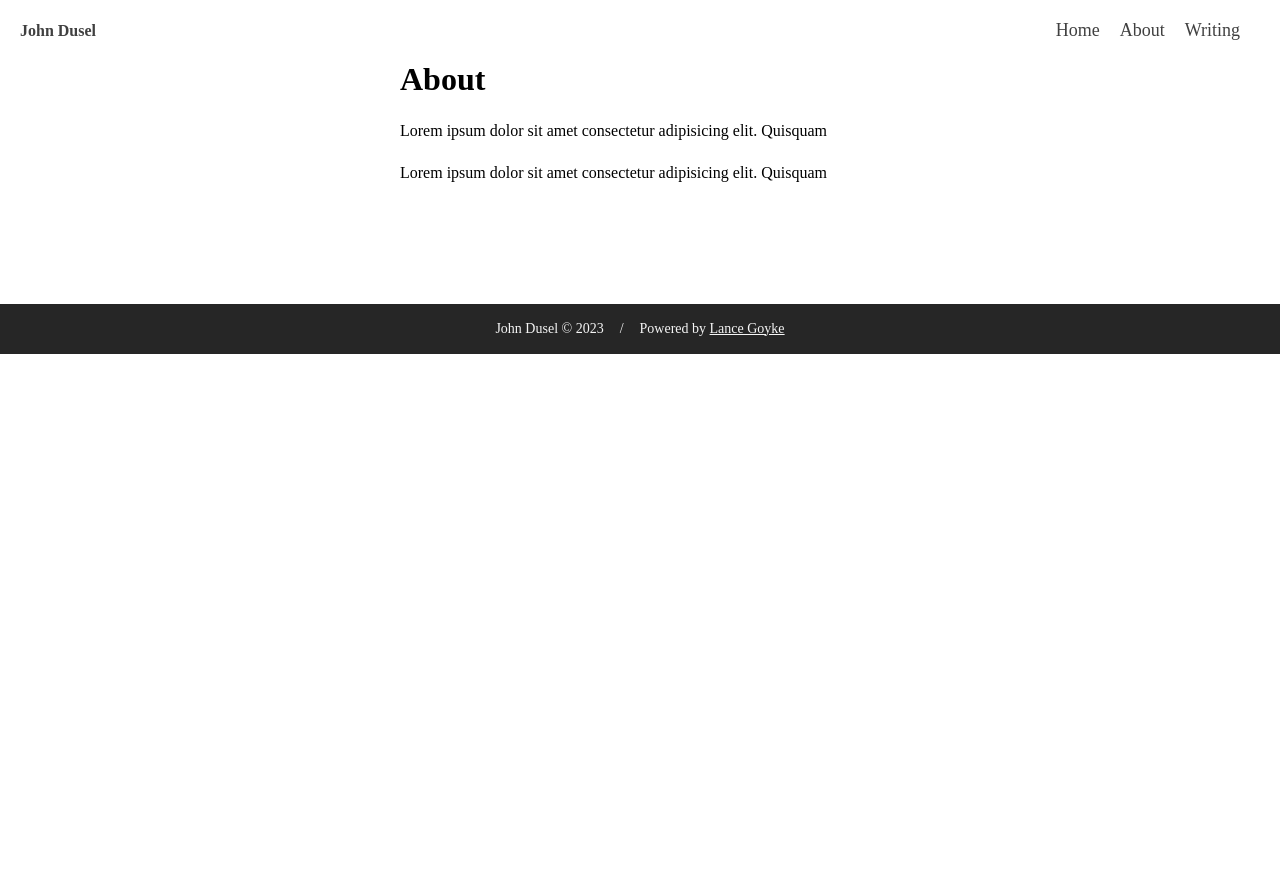
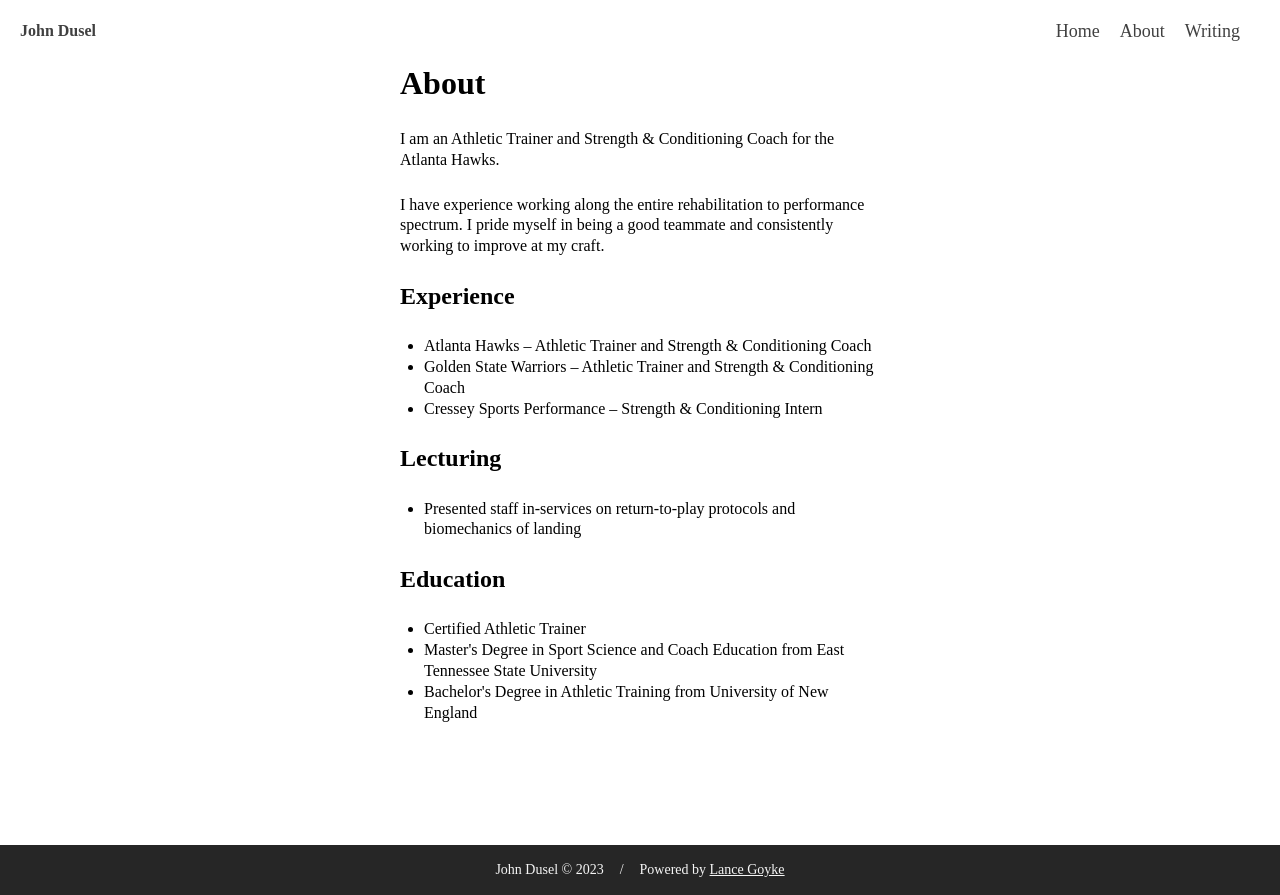
Before and after one commit to lancegoyke/johndusel.com, a Next.js app in the folder frontend/: page /about in a window 1280 px wide. Before the commit the page ends 800 px from the top, so only its background shows below. Built offline with nearby package versions, Linux system fonts and the light colour scheme.

Commit message:
layout info for About page

```diff
--- a/frontend/src/pages/about.tsx
+++ b/frontend/src/pages/about.tsx
@@ -1,13 +1,16 @@
-import Head from 'next/head'
-import Navbar from '../components/Navbar'
-import Footer from '../components/Footer'
+import Head from "next/head";
+import Navbar from "../components/Navbar";
+import Footer from "../components/Footer";
 
 export default function About() {
   return (
     <>
       <Head>
         <title>About</title>
-        <meta name="description" content="Professional work in an impressive field" />
+        <meta
+          name="description"
+          content="I am an Athletic Trainer and Strength & Conditioning Coach for the Atlanta Hawks"
+        />
         <meta name="viewport" content="width=device-width, initial-scale=1" />
         <link rel="icon" href="/favicon.ico" />
       </Head>
@@ -18,16 +21,52 @@ export default function About() {
             <div className="stack-recursive">
               <h1>About</h1>
               <p>
-                Lorem ipsum dolor sit amet consectetur adipisicing elit. Quisquam
+                I am an Athletic Trainer and Strength & Conditioning Coach for
+                the Atlanta Hawks.
               </p>
               <p>
-                Lorem ipsum dolor sit amet consectetur adipisicing elit. Quisquam
+                I have experience working along the entire rehabilitation to
+                performance spectrum. I pride myself in being a good teammate
+                and consistently working to improve at my craft.
               </p>
+              <h2>Experience</h2>
+              <ul>
+                <li>
+                  Atlanta Hawks – Athletic Trainer and Strength & Conditioning
+                  Coach
+                </li>
+                <li>
+                  Golden State Warriors – Athletic Trainer and Strength &
+                  Conditioning Coach
+                </li>
+                <li>
+                  Cressey Sports Performance – Strength & Conditioning Intern
+                </li>
+              </ul>
+              <h2>Lecturing</h2>
+              <ul>
+                <li>
+                  Presented staff in-services on return-to-play protocols and
+                  biomechanics of landing
+                </li>
+              </ul>
+              <h2>Education</h2>
+              <ul>
+                <li>Certified Athletic Trainer</li>
+                <li>
+                  Master's Degree in Sport Science and Coach Education from East
+                  Tennessee State University
+                </li>
+                <li>
+                  Bachelor's Degree in Athletic Training from University of New
+                  England
+                </li>
+              </ul>
             </div>
           </div>
         </div>
       </main>
       <Footer />
     </>
-  )
+  );
 }
--- a/frontend/src/styles/globals.css
+++ b/frontend/src/styles/globals.css
@@ -53,6 +53,7 @@
   max-inline-size: var(--measure);
   padding: 0;
   margin: 0;
+  line-height: 1.3;
 }
 
 html,
@@ -81,6 +82,10 @@ a {
 a:hover,
 a:focus {
   text-decoration: underline;
+}
+
+li {
+  margin-left: var(--s1);
 }
 
 img {
@@ -145,6 +150,10 @@ button,
   margin-block-start: var(--s2);
 }
 
+.stack-recursive li {
+  margin-block: 0;
+}
+
 /* Horizontal centering */
 .center {
   box-sizing: content-box;
```
